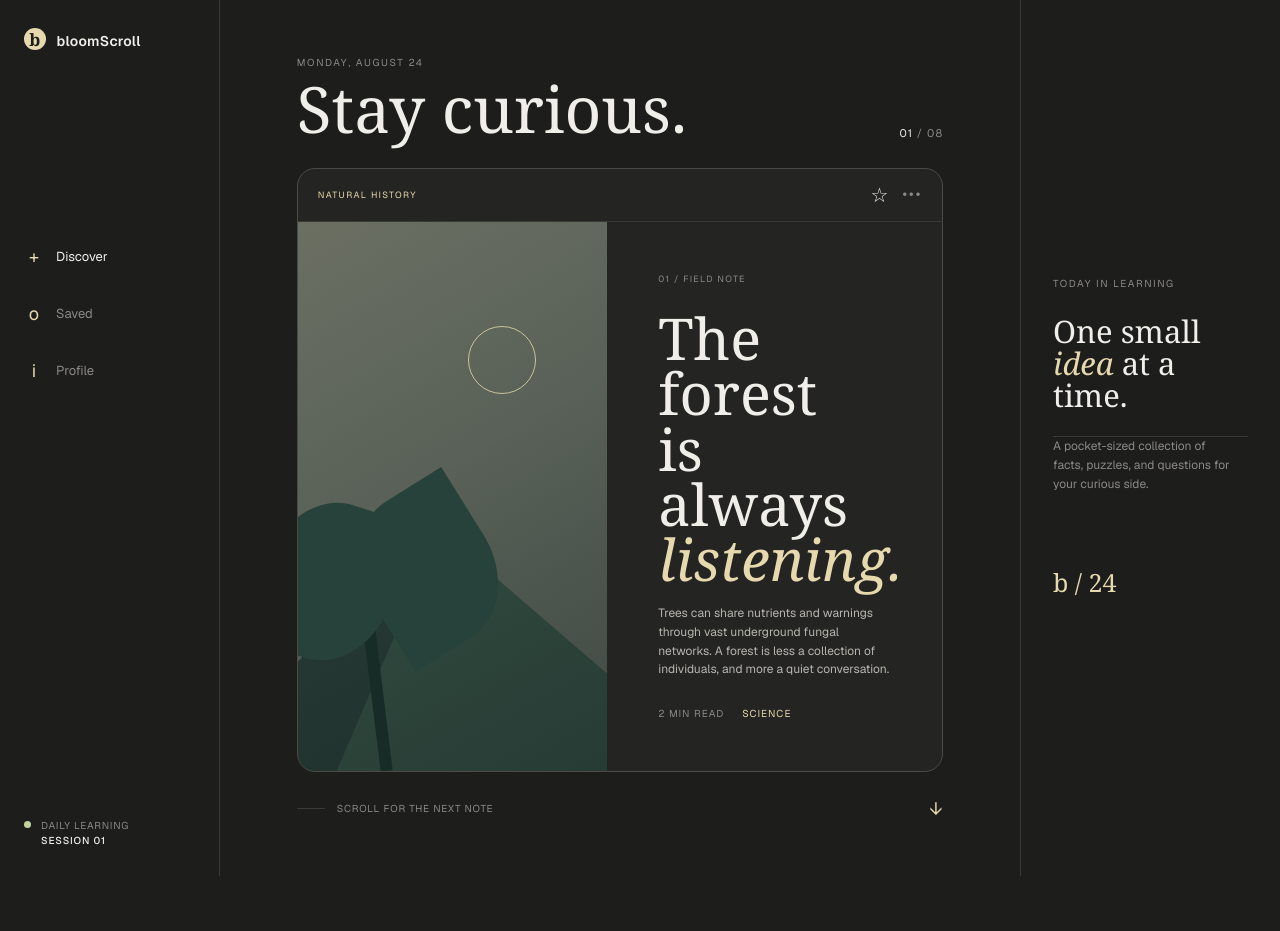
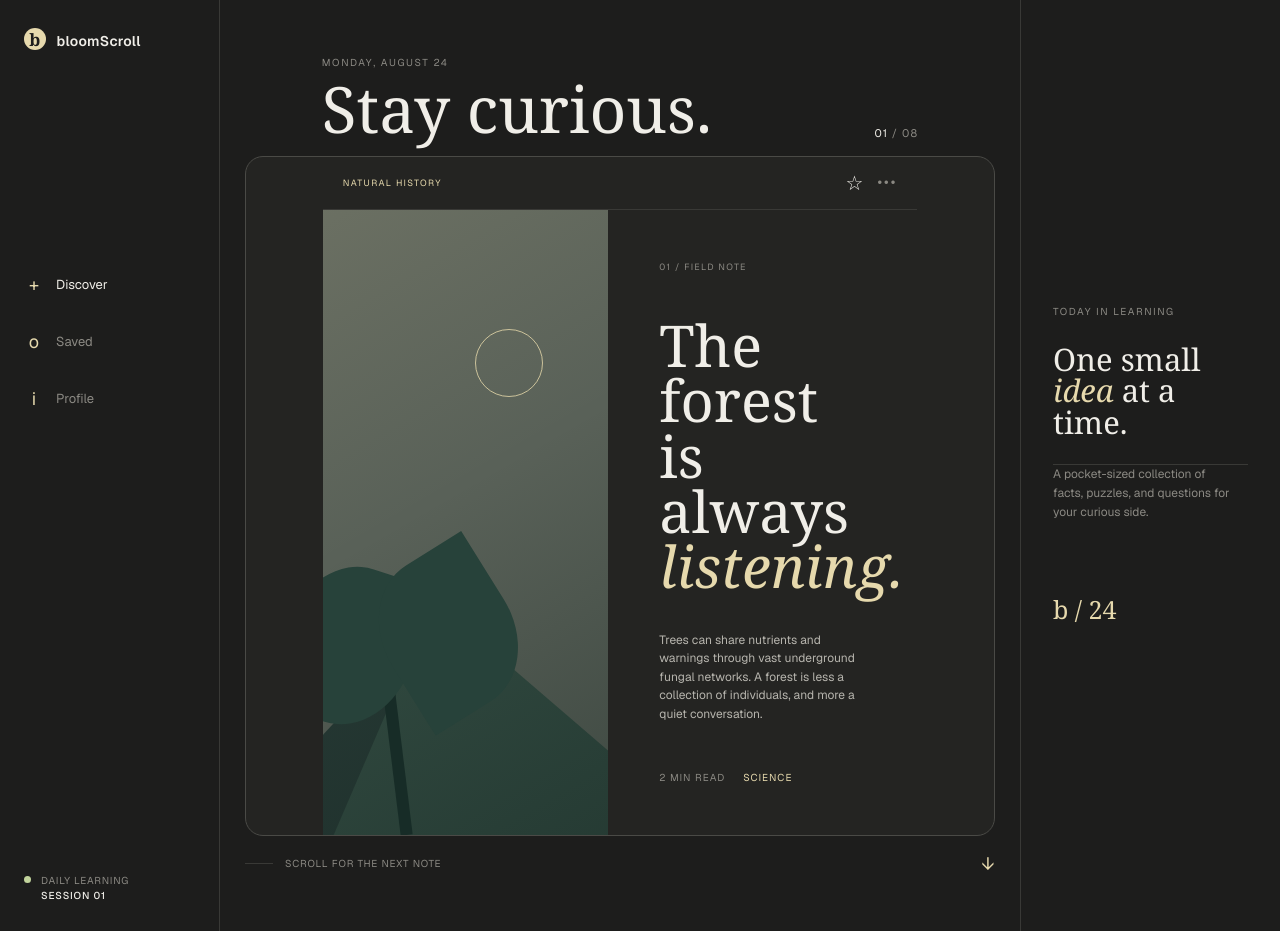
Before and after one commit to ndorsett333/bloomScroll, a Next.js app: page / in a window 1280 px wide. Before the commit the page ends 876 px from the top, so only its background shows below. Built offline with nearby package versions, Linux system fonts and the light colour scheme.

Commit message:
built vertical full screen scroll snap feed container.

```diff
--- a/src/app/page.module.css
+++ b/src/app/page.module.css
@@ -10,21 +10,22 @@
 .sidebarFooter strong { color: var(--ink); font-weight: 500; }
 .statusDot { width: 7px; height: 7px; margin-top: 3px; border-radius: 50%; background: #c2d49c; }
 .mobileHeader { display: none; }
-.feed { display: flex; min-width: 0; flex-direction: column; justify-content: center; padding: 7vh clamp(28px, 6vw, 96px); overflow: hidden; }
-.feedTopline { display: flex; align-items: end; justify-content: space-between; width: 100%; max-width: 750px; margin: 0 auto 28px; }
+.feed { display: flex; min-width: 0; flex-direction: column; overflow-y: scroll; scroll-snap-type: y mandatory; scroll-behavior: smooth; padding: 0; }
+.feedScroller { display: flex; flex-direction: column; }
+.feedTopline { display: flex; align-items: end; justify-content: space-between; width: 100%; max-width: 750px; margin: 0 auto; padding: 7vh clamp(28px, 6vw, 96px) 2vh; scroll-snap-align: start; scroll-snap-stop: always; }
 .eyebrow { margin: 0 0 10px; color: var(--muted); font-size: 10px; letter-spacing: .16em; text-transform: uppercase; }
 .feedTopline h1 { margin: 0; font-family: Georgia, serif; font-size: clamp(34px, 5vw, 64px); font-weight: 400; line-height: .95; letter-spacing: 0; }
 .counter { color: var(--muted); font-size: 11px; letter-spacing: .1em; }
 .counter span { color: var(--ink); }
-.learningCard { width: 100%; max-width: 750px; margin: 0 auto; border: 1px solid #4a4a46; border-radius: 18px; overflow: hidden; background: #242422; }
+.learningCard { width: 100%; max-width: 750px; margin: 0 auto; border: 1px solid #4a4a46; border-radius: 18px; overflow: hidden; background: #242422; scroll-snap-align: center; scroll-snap-stop: always; display: flex; flex-direction: column; min-height: calc(100svh - 120px); padding: 0 clamp(28px, 6vw, 96px); }
 .cardHeader { display: flex; align-items: center; justify-content: space-between; padding: 16px 20px; border-bottom: 1px solid var(--line); }
 .topic { color: var(--cream); font-size: 9px; letter-spacing: .15em; }
 .cardActions { display: flex; gap: 14px; }
 .cardActions button, .iconButton { border: 0; color: var(--ink); background: transparent; cursor: pointer; }
 .cardActions button { padding: 0; font-size: 20px; line-height: 1; }
 .cardActions button:last-child { color: var(--muted); font-size: 13px; letter-spacing: 2px; }
-.cardBody { display: grid; grid-template-columns: 48% 52%; min-height: 430px; }
-.illustration { position: relative; min-height: 430px; overflow: hidden; background: #596158; }
+.cardBody { display: grid; grid-template-columns: 48% 52%; min-height: auto; flex: 1; }
+.illustration { position: relative; flex: 1; min-height: auto; overflow: hidden; background: #596158; }
 .illustration::after { position: absolute; inset: 0; background: linear-gradient(150deg, rgba(235, 217, 173, .12), transparent 45%, rgba(13, 28, 25, .35)); content: ""; }
 .sun { position: absolute; z-index: 1; top: 19%; right: 23%; width: 68px; height: 68px; border: 1px solid rgba(241, 226, 177, .75); border-radius: 50%; }
 .mountain { position: absolute; bottom: -5%; width: 0; height: 0; border-right: 180px solid transparent; border-bottom: 300px solid #273a35; border-left: 180px solid transparent; }
@@ -39,8 +40,8 @@
 .lessonCopy em, .sideNote em { color: var(--cream); font-style: italic; }
 .description { max-width: 265px; margin: 0; color: #b7b5ae; font-size: 12px; line-height: 1.55; }
 .cardMeta { display: flex; gap: 18px; margin-top: 28px; color: var(--muted); font-size: 10px; text-transform: uppercase; letter-spacing: .1em; }.cardMeta span + span { color: var(--cream); }
-.nextCue { display: flex; gap: 12px; align-items: center; width: 100%; max-width: 750px; margin: 25px auto 0; color: var(--muted); font-size: 10px; letter-spacing: .08em; text-transform: uppercase; }.nextLine { width: 28px; height: 1px; background: var(--line); }.downArrow { margin-left: auto; color: var(--cream); font-size: 18px; }
+.nextCue { display: flex; gap: 12px; align-items: center; width: 100%; max-width: 750px; margin: 2vh auto 7vh; color: var(--muted); font-size: 10px; letter-spacing: .08em; text-transform: uppercase; scroll-snap-align: start; }.nextLine { width: 28px; height: 1px; background: var(--line); }.downArrow { margin-left: auto; color: var(--cream); font-size: 18px; }
 .sideNote { display: flex; flex-direction: column; justify-content: center; border-left: 1px solid var(--line); padding: 32px; }.sideNote h2 { margin: 16px 0 25px; font-family: Georgia, serif; font-size: 31px; font-weight: 400; line-height: 1.02; }.noteRule { width: 100%; height: 1px; background: var(--line); }.noteText { max-width: 180px; color: var(--muted); font-size: 12px; line-height: 1.6; }.noteIndex { margin-top: 70px; color: var(--cream); font-family: Georgia, serif; font-size: 25px; }
 
-@media (max-width: 900px) { .page { display: block; }.sidebar, .sideNote { display: none; }.mobileHeader { display: flex; align-items: center; justify-content: space-between; padding: 22px 24px; }.mark span { color: var(--cream); font-family: Georgia, serif; font-style: italic; }.iconButton { display: grid; gap: 5px; padding: 5px 0; }.iconButton span { display: block; width: 20px; height: 1px; background: var(--ink); }.feed { min-height: calc(100svh - 68px); padding: 4vh 20px 28px; }.cardBody { min-height: 390px; }.illustration { min-height: 390px; } }
-@media (max-width: 600px) { .feedTopline { margin-bottom: 22px; }.feedTopline h1 { font-size: 42px; }.learningCard { border-radius: 14px; }.cardBody { display: flex; flex-direction: column; }.illustration { min-height: 220px; }.sun { top: 15%; right: 18%; width: 44px; height: 44px; }.mountain { border-right-width: 130px; border-bottom-width: 200px; border-left-width: 130px; }.mountainTwo { border-right-width: 160px; border-left-width: 160px; }.tree { height: 155px; }.tree::before, .tree::after { bottom: 75px; width: 95px; height: 120px; }.lessonCopy { min-height: 335px; padding: 25px; }.lessonCopy h2 { margin: 18px 0 15px; font-size: 41px; }.description { font-size: 11px; }.nextCue { margin-top: 18px; } }
+@media (max-width: 900px) { .page { display: block; }.sidebar, .sideNote { display: none; }.mobileHeader { display: flex; align-items: center; justify-content: space-between; padding: 22px 24px; }.mark span { color: var(--cream); font-family: Georgia, serif; font-style: italic; }.iconButton { display: grid; gap: 5px; padding: 5px 0; }.iconButton span { display: block; width: 20px; height: 1px; background: var(--ink); }.feed { min-height: 100svh; }.feedTopline { padding: 4vh 20px 2vh; }.cardBody { min-height: 390px; }.illustration { min-height: 390px; } }
+@media (max-width: 600px) { .feedTopline { margin-bottom: 12px; }.feedTopline h1 { font-size: 42px; }.learningCard { border-radius: 14px; min-height: calc(100svh - 100px); padding: 0 20px; }.cardBody { display: flex; flex-direction: column; }.illustration { min-height: 220px; }.sun { top: 15%; right: 18%; width: 44px; height: 44px; }.mountain { border-right-width: 130px; border-bottom-width: 200px; border-left-width: 130px; }.mountainTwo { border-right-width: 160px; border-left-width: 160px; }.tree { height: 155px; }.tree::before, .tree::after { bottom: 75px; width: 95px; height: 120px; }.lessonCopy { min-height: 335px; padding: 25px; }.lessonCopy h2 { margin: 18px 0 15px; font-size: 41px; }.description { font-size: 11px; }.nextCue { margin: 2vh 20px 7vh; } }
--- a/src/app/page.tsx
+++ b/src/app/page.tsx
@@ -25,6 +25,7 @@ export default function Home() {
       </aside>
 
       <main className={styles.feed} id="discover">
+        <div className={styles.feedScroller}>
           <div className={styles.feedTopline}>
             <div>
               <p className={styles.eyebrow}>Monday, August 24</p>
@@ -62,6 +63,7 @@ export default function Home() {
             <span>Scroll for the next note</span>
             <span className={styles.downArrow}>↓</span>
           </div>
+        </div>
       </main>
 
       <section className={styles.sideNote} aria-label="Today in learning">
```
Lines whose indentation alone changed are shown as unchanged.
